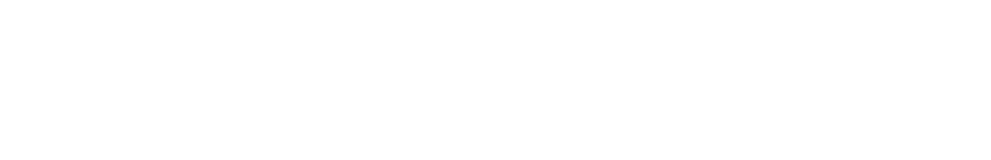
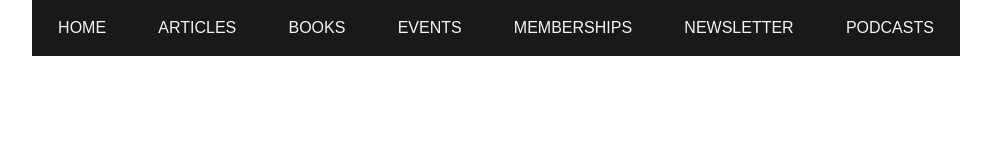
Before and after one commit to tronnerbonner/demo-single-level-nav, a plain HTML site: page index.html in a window 1280 px wide. Shown: the whole page, without its empty margins (144-1135 px from the left). Drawn offline with Linux system fonts and the light colour scheme.

Commit message:
demo complete

```diff
--- a/css/styles.css
+++ b/css/styles.css
@@ -0,0 +1,36 @@
+body {
+    font-family: sans-serif;
+}
+
+header {
+    max-width: 58rem;
+    margin: 0 auto;
+}
+
+ul.menu {
+    background-color: #191919;
+    color: #f5f5f5;
+}
+
+ul.menu a{
+    color: #f5f5f5;
+    text-decoration: none;
+    text-transform: uppercase;
+    display: block;
+    padding: 1rem;
+}
+
+@media screen and (min-width: 30rem) {
+    ul.menu {
+        display: flex;
+        flex-wrap: wrap;
+        justify-content: space-between;
+    }
+
+    ul.menu li {
+        /*border: 1px solid white;*/
+        flex-grow: 1;
+        flex-basis: auto;
+        text-align: center;
+    }
+}
--- a/index.html
+++ b/index.html
@@ -4,8 +4,24 @@
     <meta charset="UTF-8">
     <meta name="viewport" content="width=device-width, initial-scale=1.0">
     <title>Document</title>
+    <link rel="stylesheet" href="css/reset.css">
+    <link rel="stylesheet" href="css/styles.css">
 </head>
 <body>
 
+    <header>
+        <nav>
+            <ul class="menu">
+                <li><a href="#">Home</a></li>
+                <li><a href="#">Articles</a></li>
+                <li><a href="#">Books</a></li>
+                <li><a href="#">Events</a></li>
+                <li><a href="#">Memberships</a></li>
+                <li><a href="#">Newsletter</a></li>
+                <li><a href="#">Podcasts</a></li>
+            </ul>
+        </nav>
+    </header>
+
 </body>
 </html>
```
